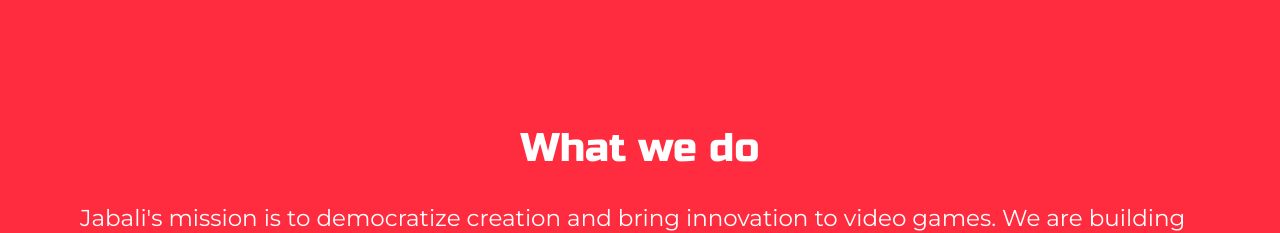
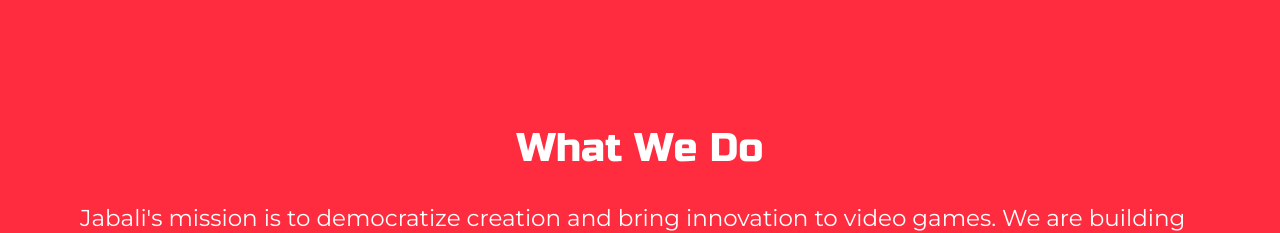
Before and after one commit to vatsal-vb/Jabali, a React (Vite) app: page / in a window 1280 px wide. Shown: the part 880-1113 px from the top of the page. Built offline with nearby package versions, Linux system fonts and the light colour scheme.

Commit message:
Update About.jsx

```diff
--- a/src/Components/About/About.jsx
+++ b/src/Components/About/About.jsx
@@ -3,7 +3,7 @@
 const About = () => {
     return (
         <div className="about-container">
-            <div className="heading-about">What we do</div>
+            <div className="heading-about">What We Do</div>
             <div className="text-container">
                 <p className="paragraph">
                    Jabali's mission is to democratize creation and bring innovation to video games. We are building a AI-native engine to empower visionary creatives to introduce novel gameplay. Jabali will offer a comprehensive, easy-to-use, engine to create games and interactive experiences, including content, characters, code generation, and personalization.
```
